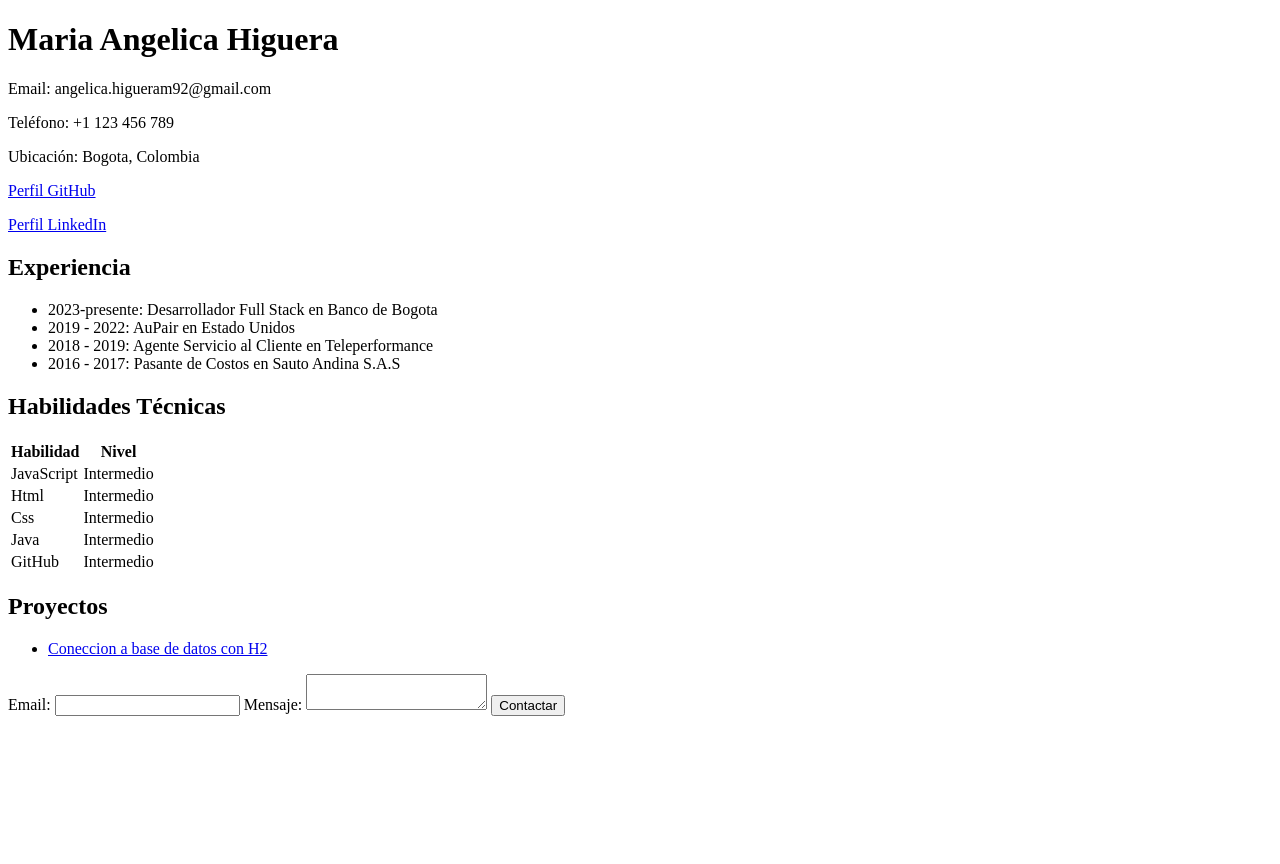
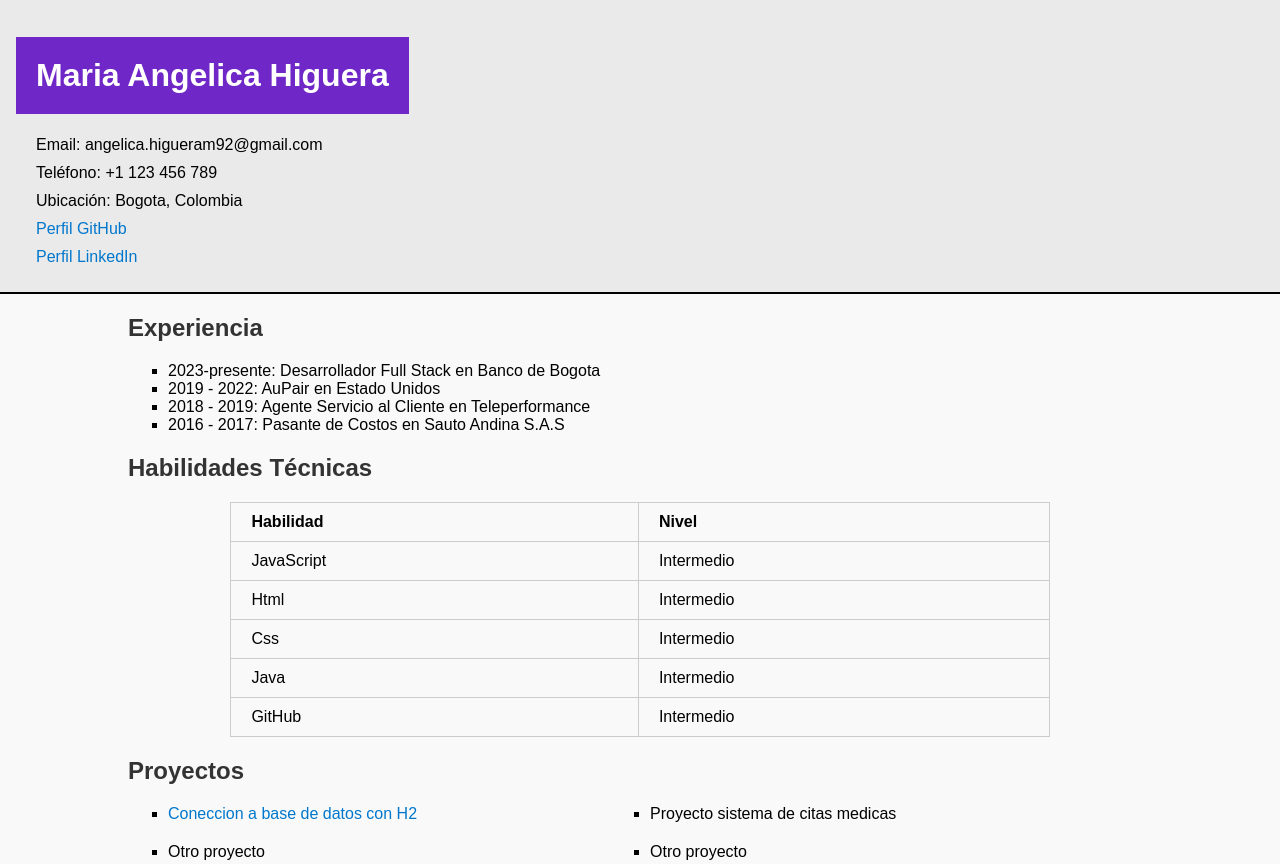
Before and after one commit to mariahiguera2210/curriculum, a plain HTML site: page index.html in a window 1280 px wide. Shown: the top 864 px of the page. Before the commit the page ends 800 px from the top, so only its background shows below. Drawn offline with Linux system fonts and the light colour scheme.

Commit message:
se agregan estilos con css

```diff
--- a/index.html
+++ b/index.html
@@ -4,6 +4,7 @@
     <meta charset="UTF-8" />
     <meta name="viewport" content="width=device-width, initial-scale=1.0" />
     <title>Hoja de vida</title>
+    <link rel="stylesheet" href="styles.css">
   </head>
   <body>
     <header class="header">
@@ -63,8 +64,11 @@
       </table>
 
       <h2>Proyectos</h2>
-      <ul>
+      <ul class="mis-proyectos">
         <li> <a href="MiPortafolioWeb/detalle-proyecto.html">Coneccion a base de datos con H2</a></li>
+        <li> Proyecto sistema de citas medicas </li>
+        <li> Otro proyecto </li>
+        <li> Otro proyecto </li>
       </ul>
 
       <form action="#" method="post">
--- /dev/null
+++ b/styles.css
@@ -0,0 +1,97 @@
+body {
+    font-family: Arial, sans-serif;
+    margin: 0;
+    padding: 0;
+    background-color: #f9f9f9;
+}
+
+h1, h2 {
+    color: #333;
+}
+
+a {
+    color: #0077cc;
+    text-decoration: none;
+}
+h1 {
+    background-color: #6f27c7;
+    color: white;
+    padding: 20px;
+    text-align: center;
+}
+
+p {
+    margin: 10px 0;
+    padding: 0 20px;
+}
+ul {
+    list-style-type: square;
+    padding: 0 40px;
+}
+
+table {
+    width: 80%;
+    margin: 20px auto;
+    border-collapse: collapse;
+}
+
+table, th, td {
+    border: 1px solid #ccc;
+}
+
+th, td {
+    padding: 10px 20px;
+    text-align: left;
+}
+form {
+    max-width: 500px;
+    margin: 20px auto;
+    padding: 20px;
+    border: 1px solid #ccc;
+    border-radius: 5px;
+    background-color: white;
+}
+
+label {
+    display: block;
+    margin-bottom: 10px;
+}
+input[type="email"], textarea {
+    width: 95%;
+    padding: 10px;
+    margin-bottom: 20px;
+    border: 1px solid #ccc;
+    border-radius: 4px;
+}
+
+input[type="submit"] {
+    background-color: #0077cc;
+    color: white;
+    padding: 10px 20px;
+    border: none;
+    border-radius: 4px;
+    cursor: pointer;
+}
+
+input[type="submit"]:hover {
+    background-color: #0055a4;
+}
+
+header {
+    display: flex;
+    justify-content: space-between;
+    align-items: center;
+    padding: 1rem;
+    background-color: #eaeaea;
+    border-bottom: 2px solid black;
+}
+.mis-proyectos {
+    display: grid;
+    grid-template-columns: 1fr 1fr;
+    gap: 20px;
+}
+
+main {
+    width: 80%;
+    margin: 0 auto;
+}
```
Also changed, not shown: MiPortafolioWeb/detalle-proyecto.html (+1 -0 lines).
